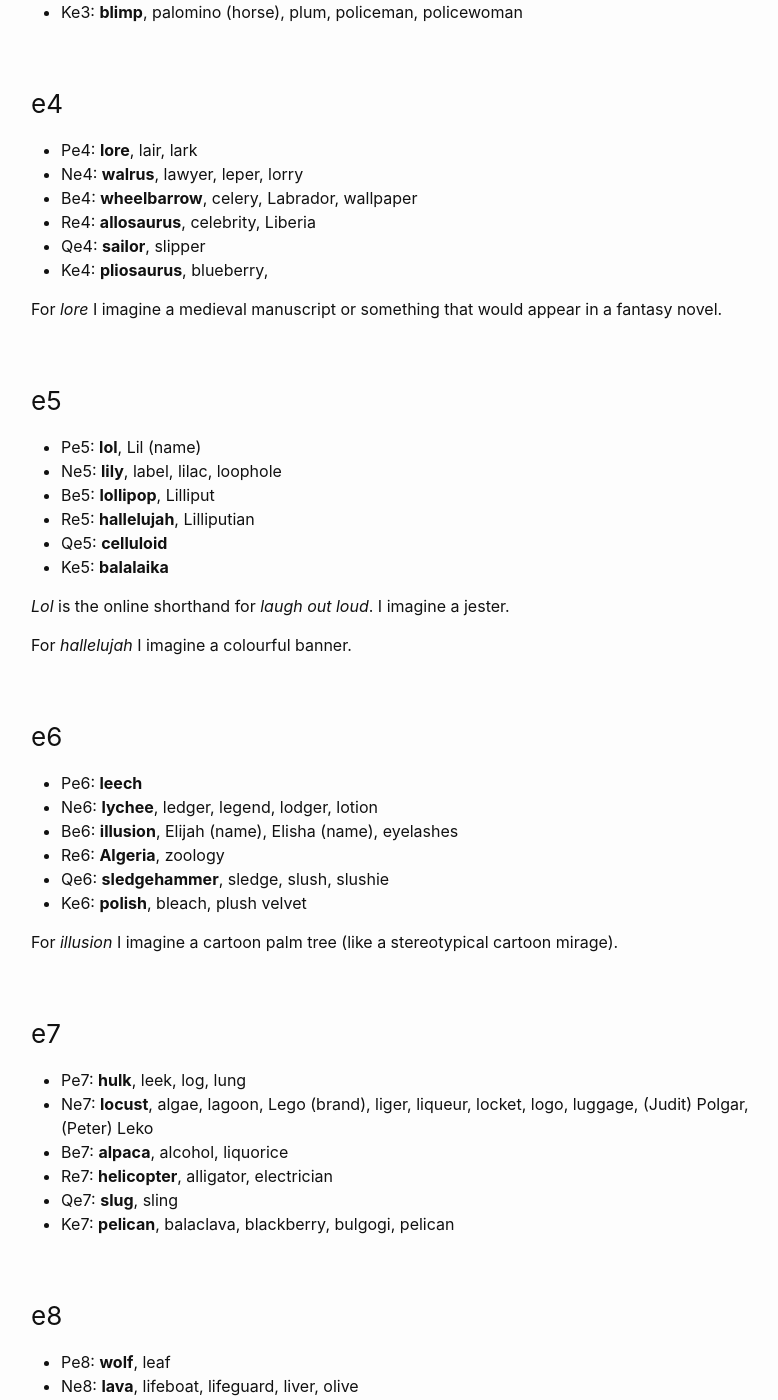
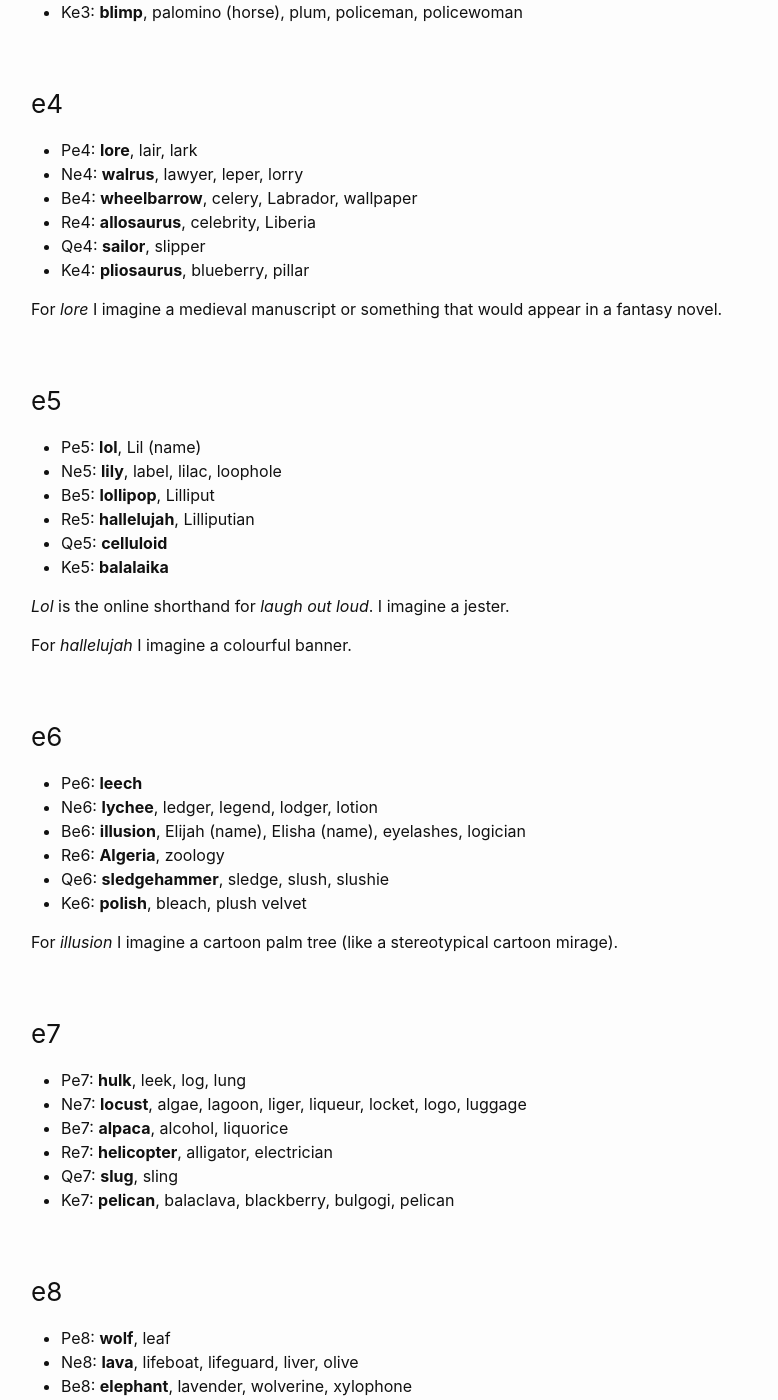
Before and after one commit to liontailedmacaque/liontailedmacaque.github.io, a Jekyll site: the page built from chessmemorypalace/picturewords.md, in a window 1280 px wide and 1400 px high, scrolled down 9749 px. Shown: the whole window, without its empty margins (239-1017 px from the left). Built offline with Jekyll 4.4.1, drawn with Linux system fonts in a browser that asks for light colours; some of the changed text lies outside the part shown.

Commit message:
Update picturewords.md

```diff
--- a/chessmemorypalace/picturewords.md
+++ b/chessmemorypalace/picturewords.md
@@ -454,7 +454,7 @@
 - Be4: **wheelbarrow**, celery, Labrador, wallpaper
 - Re4: **allosaurus**, celebrity, Liberia
 - Qe4: **sailor**, slipper
-- Ke4: **pliosaurus**, blueberry,
+- Ke4: **pliosaurus**, blueberry, pillar
 
 
 For *lore* I imagine a medieval manuscript or something that would appear in a fantasy novel.
@@ -481,7 +481,7 @@
 
 - Pe6: **leech**
 - Ne6: **lychee**, ledger, legend, lodger, lotion
-- Be6: **illusion**, Elijah (name), Elisha (name), eyelashes
+- Be6: **illusion**, Elijah (name), Elisha (name), eyelashes, logician
 - Re6: **Algeria**, zoology
 - Qe6: **sledgehammer**, sledge, slush, slushie
 - Ke6: **polish**, bleach, plush velvet
@@ -494,7 +494,7 @@
 
 
 - Pe7: **hulk**, leek, log, lung
-- Ne7: **locust**, algae, lagoon, Lego (brand), liger, liqueur, locket, logo, luggage, (Judit) Polgar, (Peter) Leko
+- Ne7: **locust**, algae, lagoon, liger, liqueur, locket, logo, luggage
 - Be7: **alpaca**, alcohol, liquorice
 - Re7: **helicopter**, alligator, electrician
 - Qe7: **slug**, sling
```
Also changed, not shown: other parts of chessmemorypalace/picturewords.md (+3 -3 lines).
